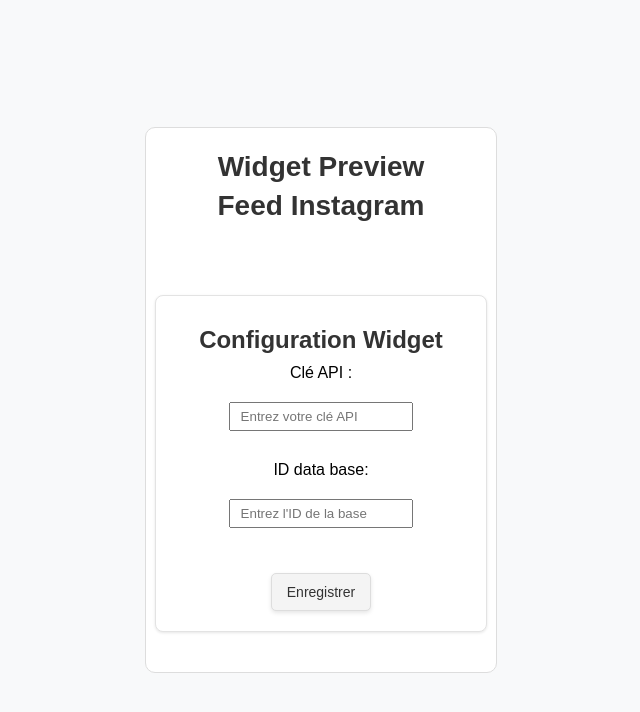
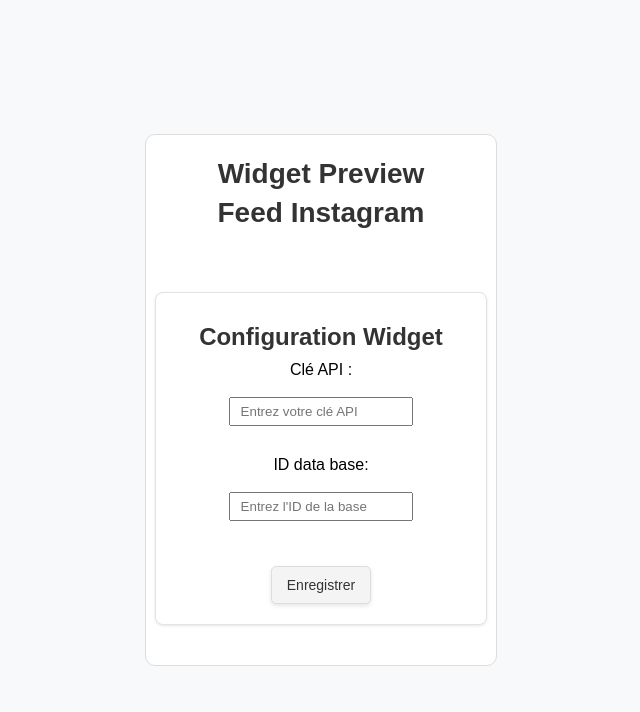
Before and after one commit to Lourna78/Flask-API, a Flask app: page / in a window 1280 px wide. Shown: the top 712 px of the page, without its empty margins (319-959 px from the left). Run offline with Flask 3, Linux system fonts and the light colour scheme.

Commit message:
widget général plus compact et espace vide réduit, labels en bloc

```diff
--- a/frontend/static/style.css
+++ b/frontend/static/style.css
@@ -30,7 +30,7 @@ input:focus {
   text-align: center;
   font-size: 28px;
   font-weight: 700;
-  margin-bottom: 20px;
+  margin-bottom: 10px; /* Réduit l'espace entre le titre et le conteneur */
   line-height: 1.4; /* Espacement entre les lignes */
   color: #333;
 }
@@ -127,8 +127,8 @@ input:focus {
 }
 
 #config-form label {
-  text-align: center; /* Centre le texte des labels */
-  margin-bottom: 5px; /* Réduit légèrement l'espacement sous les labels */
+  text-align: left; /* Centre le texte des labels */
+  margin-bottom: 3px; /* Réduit légèrement l'espacement sous les labels */
 }
 
 #config-form input {
@@ -155,6 +155,7 @@ input:focus {
   border-radius: 10px;
   overflow: hidden;
   box-shadow: non !important; /* Supprime l'ombre */
+  padding: 0; /* Supprime le padding supplémentaire autour */
 }
 
 .widget-container > .config-container {
@@ -163,6 +164,7 @@ input:focus {
 
 /* Conteneur de configuration */
 .config-container {
+  margin-top: 10px; /* Réduit l'espace entre le titre et le conteneur de configuration */
   margin: 40px auto; /* Centrer le conteneur et ajouter de l'espace autour */
   padding: 20px 15px; /* Espace interne entre le contenu et les bordures */
   width: 890%; /* Réduit la largeur à 70% du conteneur parent */
--- a/frontend/templates/index.html
+++ b/frontend/templates/index.html
@@ -4,7 +4,7 @@
   <meta charset="UTF-8">
   <meta name="viewport" content="width=device-width, initial-scale=1.0">
   <title>Instagram Feed Preview</title>
-  <link rel="stylesheet" href="https://widget.artyzan-agency.com/static/style.css?v=1.27">
+  <link rel="stylesheet" href="https://widget.artyzan-agency.com/static/style.css?v=1.28">
 </head>
 <body>
     <div class="widget-container">
@@ -40,6 +40,6 @@
           </form>
         </div>
       </div>
-      <script src="https://widget.artyzan-agency.com/static/script.js?v=1.27" defer></script>
+      <script src="https://widget.artyzan-agency.com/static/script.js?v=1.28" defer></script>
 </body>
 </html>
```
